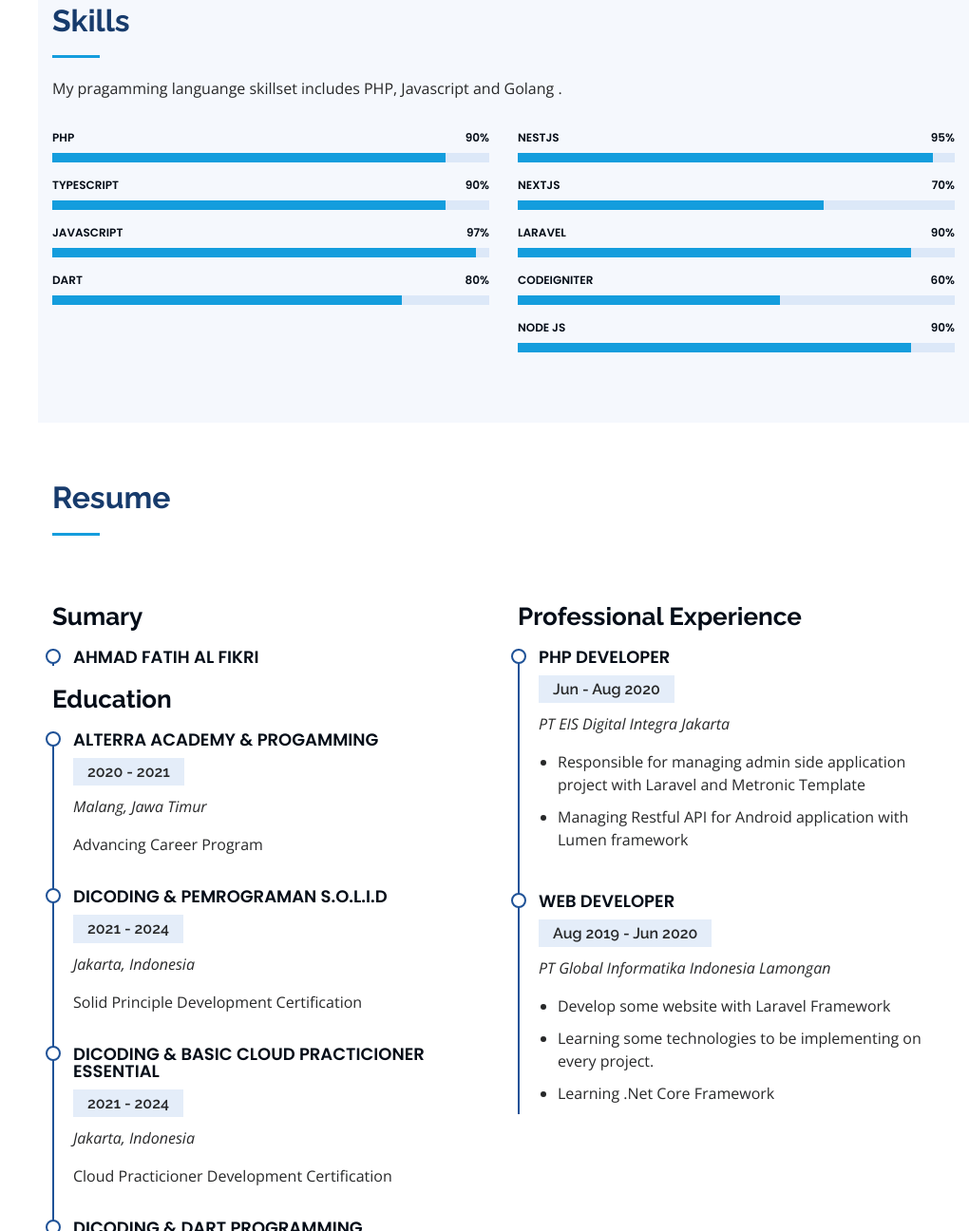
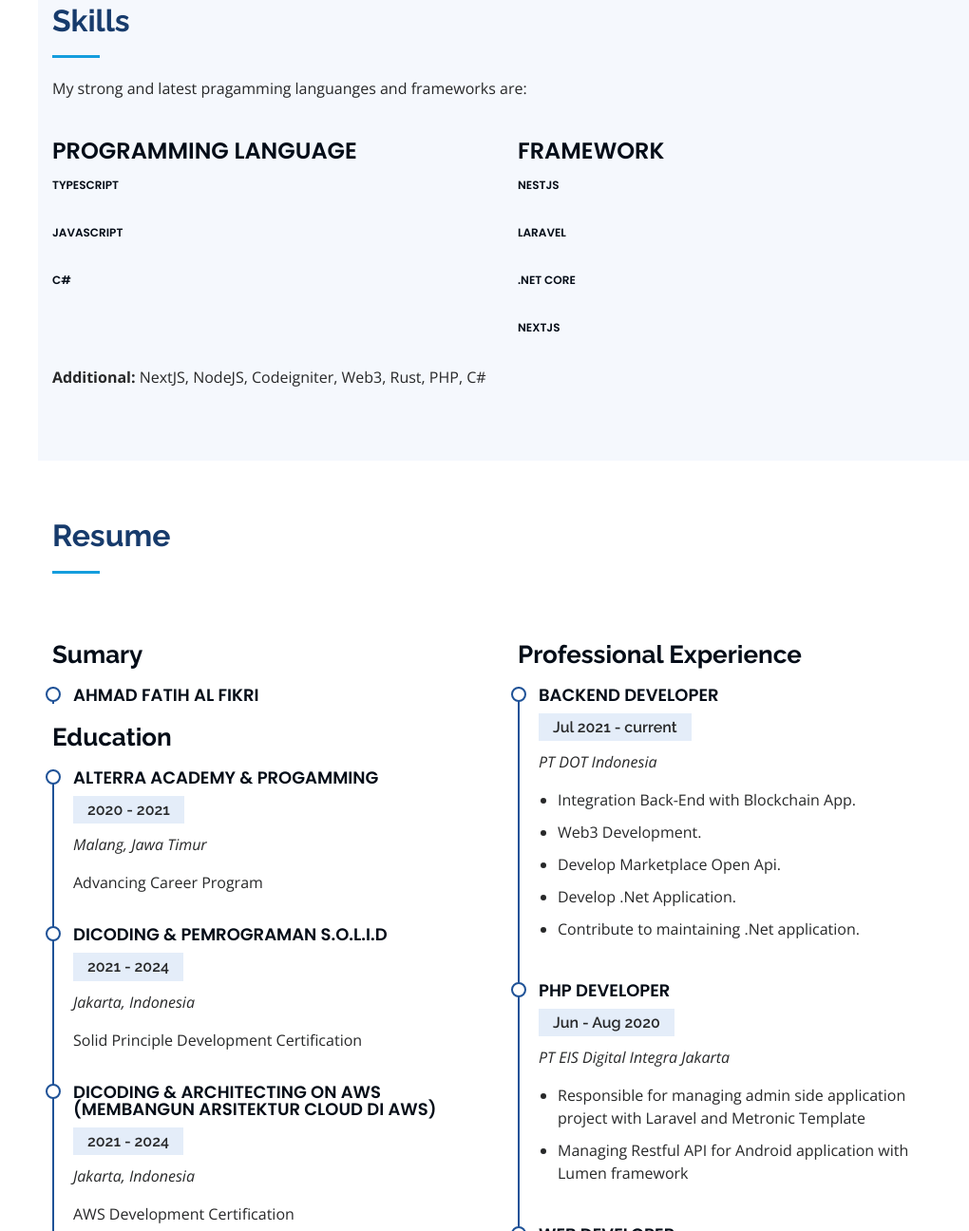
Before and after one commit to afaf-tech/portfolio, a plain HTML site: page index.html in a window 1280 px wide. Shown: the part 1430-2726 px from the top of the page at 95% size, without its empty margins (260-1280 px from the left). Drawn offline with nearby package versions, Linux system fonts and the light colour scheme; some packages are replaced by stand-ins of ours; a script that the page names is missing.

Commit message:
update cv

```diff
--- a/index.html
+++ b/index.html
@@ -49,7 +49,7 @@
         <h1 class="text-light"><a href="index.html">Fatih Al Fikri</a></h1>
         <div class="social-links mt-3 text-center">
           <a href="https://github.com/afaf-tech" class="github"><i class="bx bxl-github"></i></a>
-          <a href="https://www.linkedin.com/in/fatih-al-fikri-b1605a170/" class="linkedin"><i class="bx bxl-linkedin"></i></a>
+          <a href="https://www.linkedin.com/in/ahmad-fatih-al-fikri-b1605a170/" class="linkedin"><i class="bx bxl-linkedin"></i></a>
           <a href="https://www.instagram.com/_alfa991/" class="instagram"><i class="bx bxl-instagram"></i></a>
           <a href="https://www.facebook.com/fikri.a.fatih.7" class="facebook"><i class="bx bxl-facebook"></i></a>
         </div>
@@ -74,7 +74,7 @@
   <section id="hero" class="d-flex flex-column justify-content-center align-items-center">
     <div class="hero-container" data-aos="fade-in">
       <h1>Fatih Al Fikri</h1>
-      <p>I'm <span class="typed" data-typed-items="back-End Developer, Freelancer, Fullstack Developer"></span></p>
+      <p>I'm <span class="typed" data-typed-items="Back-End Developer, Freelancer, Web3 Developer"></span></p>
     </div>
   </section><!-- End Hero -->
 
@@ -131,86 +131,72 @@
 
         <div class="section-title">
           <h2>Skills</h2>
-          <p>My pragamming languange skillset includes PHP, Javascript and Golang .</p>
+          <p>My strong and latest pragamming languanges and frameworks are:</p>
         </div>
 
         <div class="row skills-content">
 
           <div class="col-lg-6" data-aos="fade-up">
 
-
-
             <div class="progress">
-              <span class="skill">PHP <i class="val">90%</i></span>
+              <h4 class="skill">Programming Language</h4>
               <div class="progress-bar-wrap">
-                <div class="progress-bar" role="progressbar" aria-valuenow="90" aria-valuemin="0" aria-valuemax="100"></div>
               </div>
             </div>
 
             <div class="progress">
-              <span class="skill">Typescript <i class="val">90%</i></span>
+              <span class="skill">Typescript </span>
               <div class="progress-bar-wrap">
-                <div class="progress-bar" role="progressbar" aria-valuenow="90" aria-valuemin="0" aria-valuemax="100"></div>
               </div>
             </div>
 
             <div class="progress">
-              <span class="skill">JavaScript <i class="val">97%</i></span>
+              <span class="skill">JavaScript </span>
               <div class="progress-bar-wrap">
-                <div class="progress-bar" role="progressbar" aria-valuenow="97" aria-valuemin="0" aria-valuemax="100"></div>
+              </div>
+            </div>
+            <div class="progress">
+              <span class="skill">C# </span>
+              <div class="progress-bar-wrap">
               </div>
             </div>
 
-            <div class="progress">
-              <span class="skill">Dart <i class="val">80%</i></span>
-              <div class="progress-bar-wrap">
-                <div class="progress-bar" role="progressbar" aria-valuenow="80" aria-valuemin="0" aria-valuemax="100"></div>
-              </div>
-            </div>
 
           </div>
 
           <div class="col-lg-6" data-aos="fade-up" data-aos-delay="100">
 
             <div class="progress">
-              <span class="skill">NESTJS <i class="val">95%</i></span>
+              <h4 class="skill">Framework </h4>
               <div class="progress-bar-wrap">
-                <div class="progress-bar" role="progressbar" aria-valuenow="95" aria-valuemin="0" aria-valuemax="100"></div>
+              </div>
+            </div>
+            <div class="progress">
+              <span class="skill">NESTJS </span>
+              <div class="progress-bar-wrap">
               </div>
             </div>
 
             <div class="progress">
-              <span class="skill">NEXTJS <i class="val">70%</i></span>
+              <span class="skill">Laravel </span>
               <div class="progress-bar-wrap">
-                <div class="progress-bar" role="progressbar" aria-valuenow="70" aria-valuemin="0" aria-valuemax="100"></div>
               </div>
             </div>
-
             <div class="progress">
-              <span class="skill">Laravel <i class="val">90%</i></span>
+              <span class="skill">.Net Core </span>
               <div class="progress-bar-wrap">
-                <div class="progress-bar" role="progressbar" aria-valuenow="90" aria-valuemin="0" aria-valuemax="100"></div>
               </div>
             </div>
-
             <div class="progress">
-              <span class="skill">Codeigniter<i class="val">60%</i></span>
+              <span class="skill">NEXTJS </span>
               <div class="progress-bar-wrap">
-                <div class="progress-bar" role="progressbar" aria-valuenow="60" aria-valuemin="0" aria-valuemax="100"></div>
-              </div>
-            </div>
-
-
-            <div class="progress">
-              <span class="skill">Node Js <i class="val">90%</i></span>
-              <div class="progress-bar-wrap">
-                <div class="progress-bar" role="progressbar" aria-valuenow="90" aria-valuemin="0" aria-valuemax="100"></div>
               </div>
             </div>
 
           </div>
 
         </div>
+          <p> <b> Additional: </b> NextJS, NodeJS, Codeigniter, Web3, Rust, PHP, C#</p>
 
       </div>
     </section><!-- End Skills Section -->
@@ -245,6 +231,12 @@
               <p>Solid Principle Development Certification</p>
             </div>
             <div class="resume-item">
+              <h4>Dicoding &amp; Architecting on AWS (Membangun Arsitektur Cloud di AWS)</h4>
+              <h5>2021 - 2024</h5>
+              <p><em>Jakarta, Indonesia</em></p>
+              <p>AWS Development Certification</p>
+            </div>
+            <div class="resume-item">
               <h4>Dicoding &amp; Basic Cloud Practicioner Essential</h4>
               <h5>2021 - 2024</h5>
               <p><em>Jakarta, Indonesia</em></p>
@@ -271,6 +263,18 @@
           </div>
           <div class="col-lg-6" data-aos="fade-up" data-aos-delay="100">
             <h3 class="resume-title">Professional Experience</h3>
+            <div class="resume-item">
+              <h4>BackEnd Developer</h4>
+              <h5>Jul 2021 - current</h5>
+              <p><em>PT DOT Indonesia </em></p>
+              <ul>
+                <li>Integration Back-End with Blockchain App.</li>
+                <li>Web3 Development.</li>
+                <li>Develop Marketplace Open Api.</li>
+                <li>Develop .Net Application.</li>
+                <li>Contribute to maintaining .Net application.</li>
+              </ul>
+            </div>
             <div class="resume-item">
               <h4>PHP Developer</h4>
               <h5>Jun - Aug 2020</h5>
```
